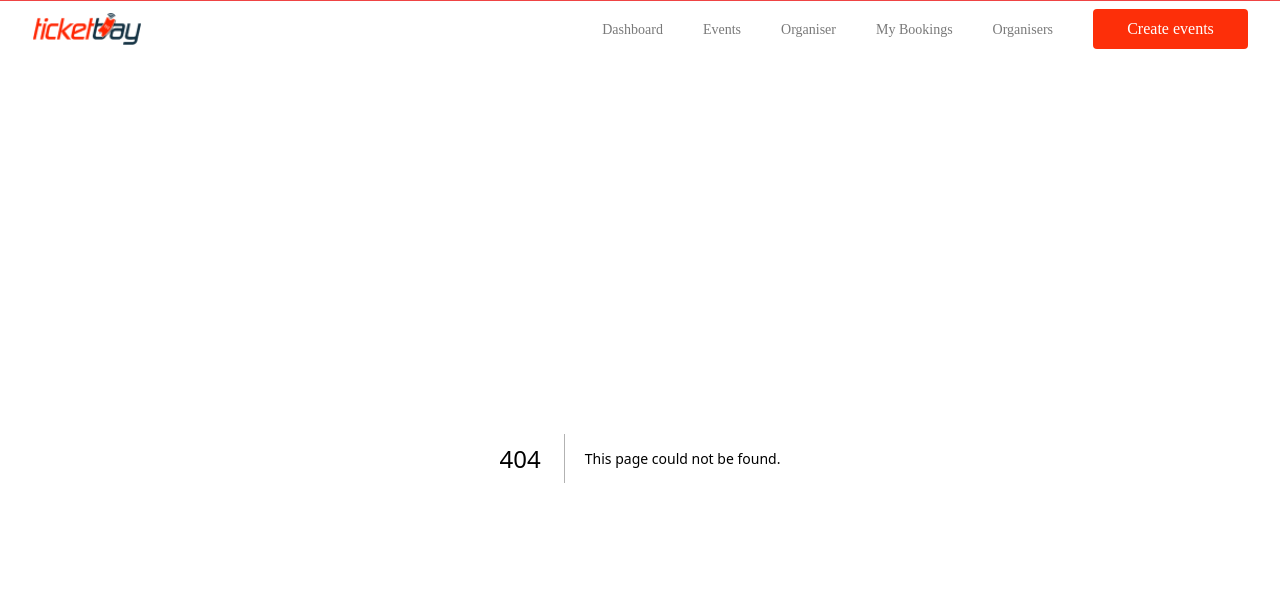
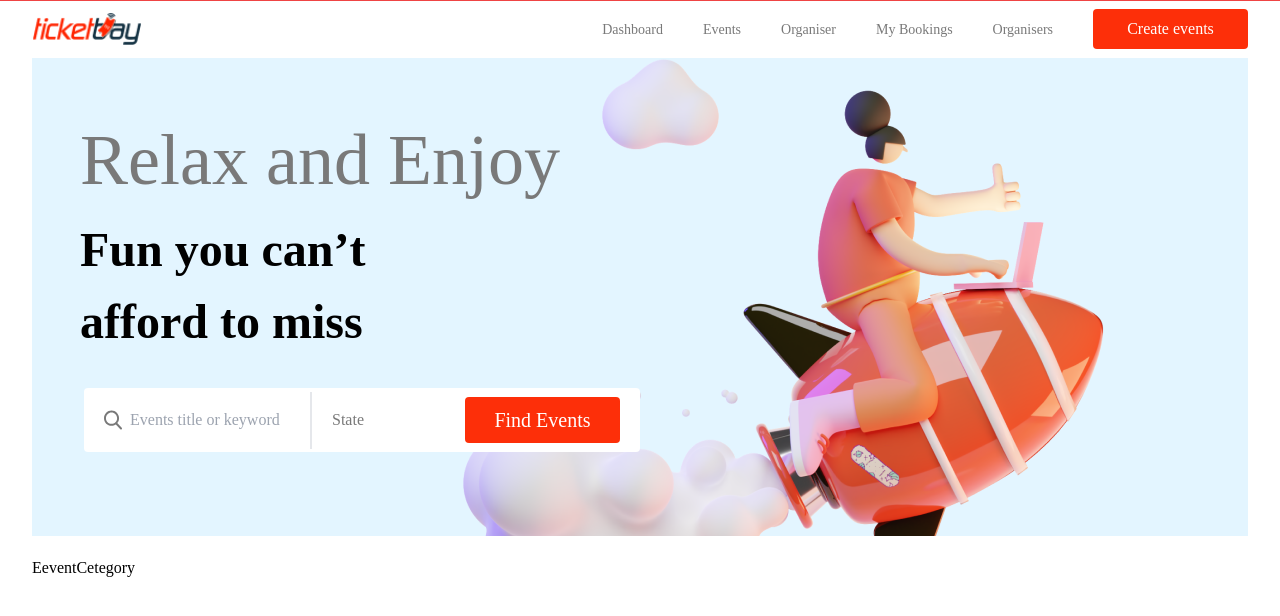
Before and after one commit to naveedbasharat06/TicketBay, a Next.js app: page /dashboard in a window 1280 px wide. Before the commit this address had no page. Shown: the top 616 px of the page. Built offline with nearby package versions, Linux system fonts and the light colour scheme; a web font is replaced by a local one.

Commit message:
started user dashboard and creted dashboard header component

```diff
--- /dev/null
+++ b/components/dashboard/eventCetegory.tsx
@@ -0,0 +1,9 @@
+import React from 'react'
+
+function EventCetegory() {
+  return (
+    <div>EeventCetegory</div>
+  )
+}
+
+export default EventCetegory;
--- /dev/null
+++ b/components/dashboard/index.tsx
@@ -0,0 +1,47 @@
+import React from "react";
+
+function DashboardHeader() {
+  return (
+    <div className="lg:h-[478px] bg-[#E3F5FF] lg:bg-[url('/assets/images/banner_header.png')]  bg-right bg-no-repeat p-12">
+      <div>
+        <span className="font-family text-[72px] font-[400] text-[#797979]">
+          Relax and Enjoy
+        </span>
+      </div>
+      <div className="lg:w-[30%]">
+        <span className="text-[48px] font-[600] tex-[#133142] ">
+          Fun you can’t afford to miss
+        </span>
+      </div>
+
+      <div className="flex flex-wrap lg: mt-[30px] ml-1 mr-1">
+        <div className="w-full sm:w-11/12 md:w-3/4 lg:w-2/3 xl:w-1/2 h-[64px] bg-[white] rounded-[4px] flex items-center pl-5 pr-5">
+          <div className="flex gap-2">
+            <img src="./assets/images/search.svg" alt="search" />
+            <input
+              type="text"
+              placeholder="Events title or keyword"
+              className="outline-none w-[120px] md:w-[150px]"
+            />
+          </div>
+
+          <div className="text-center hidden sm:block">
+            <hr className="border w-[2px] h-[57px] bg-[#797979] ml-[30px]" />
+          </div>
+
+          <div className="hidden sm:block">
+            <span className="text-[#797979] ml-[20px]">State</span>
+          </div>
+
+          <div className="flex flex-grow justify-end sm:order-last w-full sm:w-auto">
+            <div className="w-full sm:w-[155px] bg-[#FD2F09] rounded-[4px] p-2 text-[white] text-center cursor-pointer mt-2 sm:mt-0">
+              <span className="text-[10px] lg:text-[20px]"> Find Events</span>
+            </div>
+          </div>
+        </div>
+      </div>
+    </div>
+  );
+}
+
+export default DashboardHeader;
--- a/components/defaultComponents/header.tsx
+++ b/components/defaultComponents/header.tsx
@@ -6,6 +6,7 @@ import Link from "next/link";
 import { useRouter } from "next/router";
 import { HeaderDropDown } from "../../constants";
 import UsersStore from "@/store/users.store";
+import { useRouter as useNavigation } from "next/navigation";
 
 function Header() {
   const router = useRouter();
@@ -13,7 +14,15 @@ function Header() {
   const [isDashboard, setIsDashboard] = useState(true);
   const [isOpenMenu, setIsOpenMenu] = useState<boolean>(false);
   const [isDropdownVisible, setIsDropdownVisible] = useState(false);
-
+  const navigation = useNavigation();
+  const user = UsersStore.users?.find(
+    (item) => item.id === UsersStore.currentUserId
+  );
+  function getFirstLetterOfFirstName(name:any) {
+    const words = name.split(' ');
+    const firstLetter = words[0].charAt(0);
+    return firstLetter;
+  }
   useEffect(() => {
     if (pathname.includes("dashboard")) {
       setIsDashboard(true);
@@ -25,6 +34,7 @@ function Header() {
     if (menu === 1) {
     } else {
       UsersStore.setCurrentUserId(null);
+      navigation.push("/")
     }
   };
 
@@ -78,7 +88,7 @@ function Header() {
                 : setIsDropdownVisible(true);
             }}
           >
-            <span className="text-[18px] font-[500] text-[#133142]">A</span>
+            <span className="text-[18px] font-[500] text-[#133142]">{getFirstLetterOfFirstName(user.name)}</span>
           </div>
         )}
 
--- /dev/null
+++ b/pages/dashboard/index.tsx
@@ -0,0 +1,16 @@
+import React from "react";
+import DashboardHeader from "@/components/dashboard";
+import EventCetegory from "@/components/dashboard/eventCetegory";
+
+function index() {
+  return (
+    <div>
+      <DashboardHeader />
+      <div className="mt-5">
+        <EventCetegory />
+      </div>
+    </div>
+  );
+}
+
+export default index;
```
Also changed, not shown: public/assets/images/banner_header.png (added).
